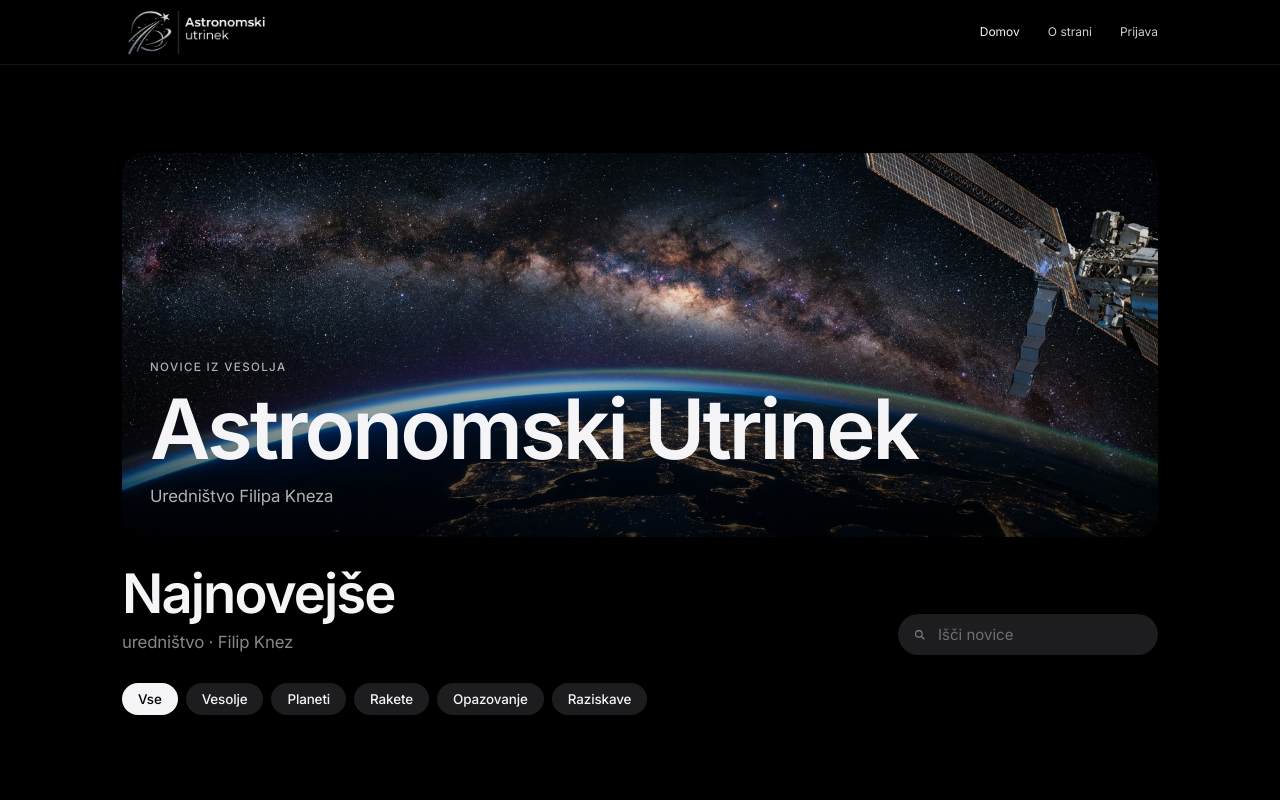
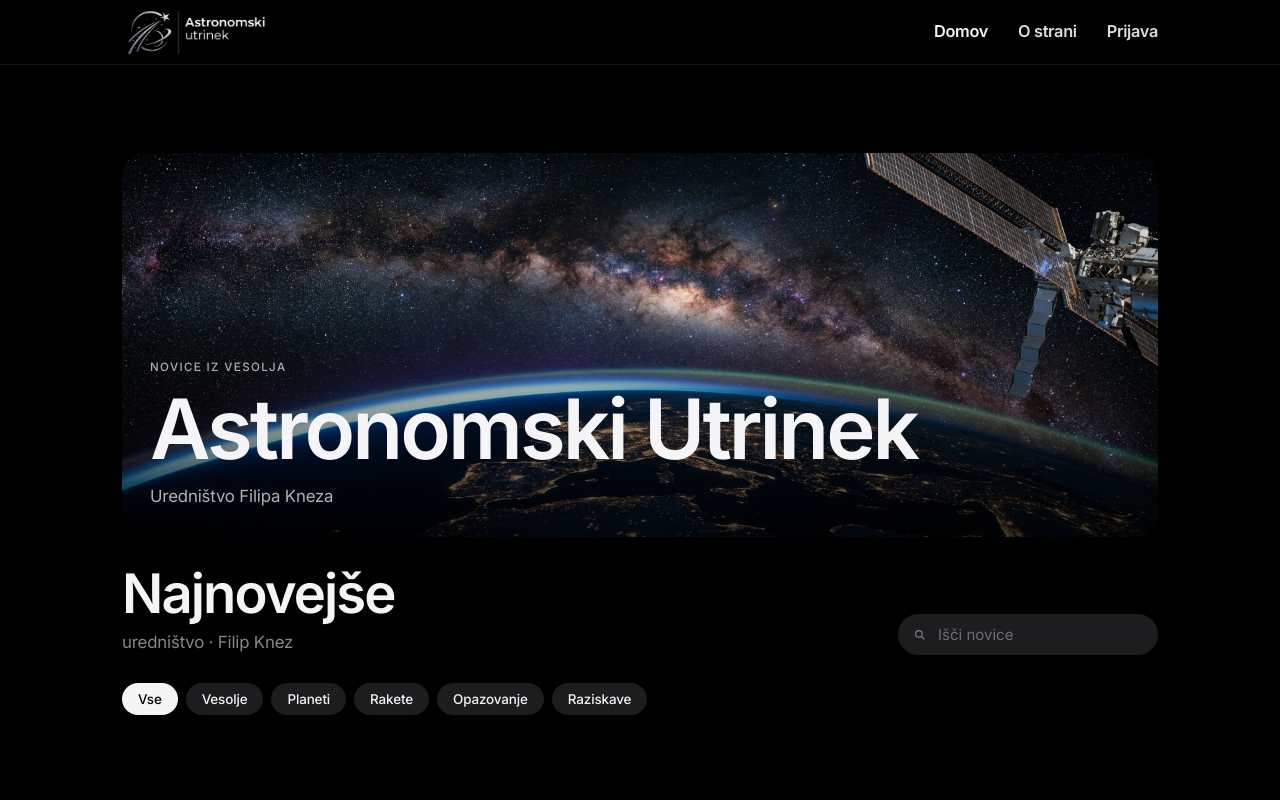
Before and after one commit to filipknez28/astronomskiutrinek, a website: page index.html in a window 1280 px wide. Shown: the top 800 px of the page. Drawn offline with Linux system fonts and the light colour scheme; no server answers.

Commit message:
Črn favicon za Google + večja namizna navigacija.
- Favicon zamenjan s temno (skoraj črno) različico znaka, da je viden na beli podlagi Googlove ikone (prej srebrn, ki se je izgubil).
- Namizna navigacija (Domov, O strani, Prijava) povečana in poudarjena z istim slogom kot na telefonu (Inter, weight 600).

Co-authored-by: arena-agent <297053741+arena-agent@users.noreply.github.com>

```diff
--- a/styles.css
+++ b/styles.css
@@ -137,14 +137,14 @@ img { max-width: 100%; display: block; }
   flex-shrink: 0;
 }
 
-.main-nav { display: flex; align-items: center; gap: 28px; }
+.main-nav { display: flex; align-items: center; gap: 30px; }
 .main-nav a {
   color: var(--ink);
   text-decoration: none;
-  font-size: 0.75rem;
-  font-weight: 400;
-  letter-spacing: 0;
-  opacity: 0.84;
+  font-size: 1.02rem;
+  font-weight: 600;
+  letter-spacing: -0.02em;
+  opacity: 0.9;
   padding: 8px 0;
   border-bottom: 0;
   transition: opacity 0.2s ease;
```
Also changed, not shown: assets/favicon-16.png, assets/favicon-180.png, assets/favicon-192.png, assets/favicon-32.png, assets/favicon-48.png, assets/favicon-512.png, assets/favicon-64.png, assets/favicon-96.png, favicon.ico.
